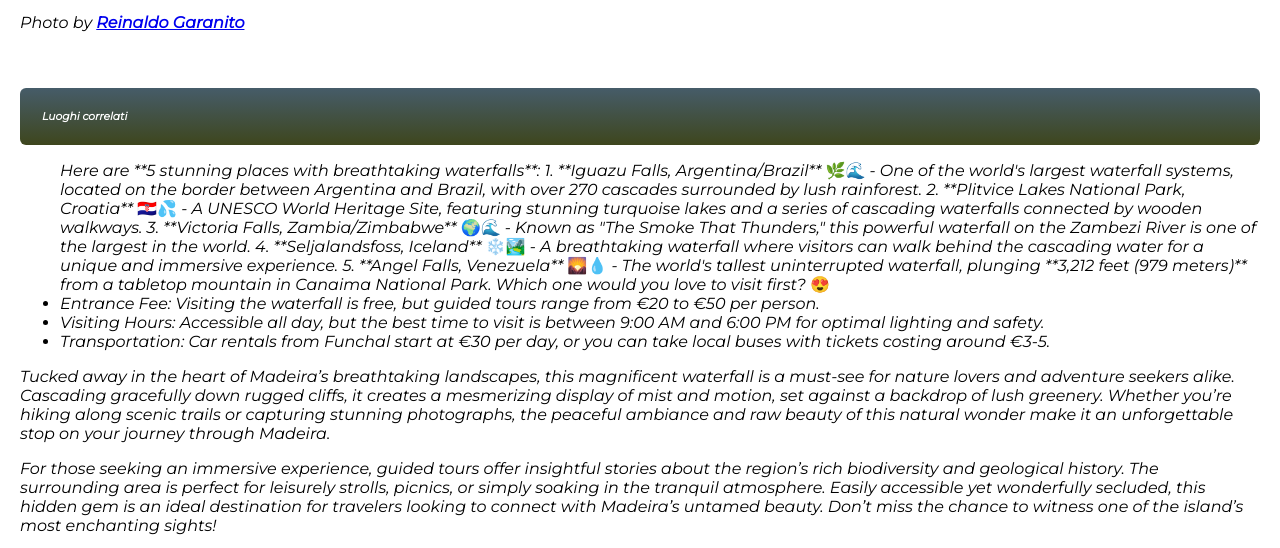
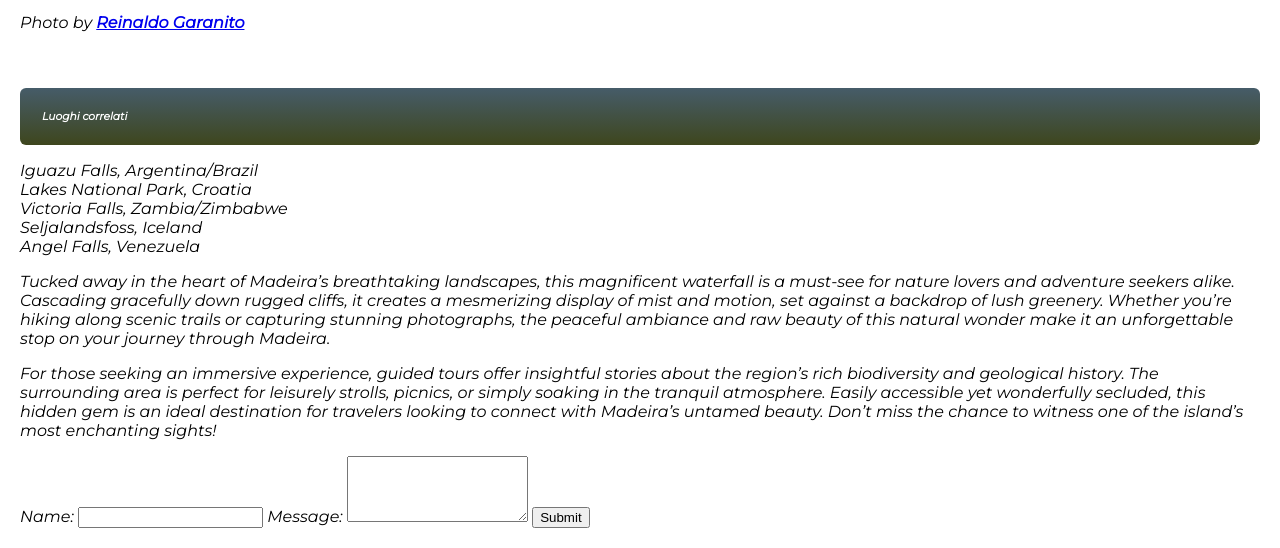
Before and after one commit to andrea-maiolo/cssIntroductionEpicode, a plain HTML site: page index.html in a window 1280 px wide. Shown: the part 686-1234 px from the top of the page. Drawn offline with Linux system fonts and the light colour scheme.

Commit message:
added list

```diff
--- a/index.html
+++ b/index.html
@@ -31,36 +31,12 @@
                 href="https://unsplash.com/@reinaldogaranito?utm_content=creditCopyText&utm_medium=referral&utm_source=unsplash">Reinaldo
                 Garanito</a></p>
         <h6>Luoghi correlati</h6>
-        <ul>
-            Here are **5 stunning places with breathtaking waterfalls**:
-
-            1. **Iguazu Falls, Argentina/Brazil** 🌿🌊
-            - One of the world's largest waterfall systems, located on the border between Argentina and Brazil, with
-            over 270 cascades surrounded by lush rainforest.
-
-            2. **Plitvice Lakes National Park, Croatia** 🇭🇷💦
-            - A UNESCO World Heritage Site, featuring stunning turquoise lakes and a series of cascading waterfalls
-            connected by wooden walkways.
-
-            3. **Victoria Falls, Zambia/Zimbabwe** 🌍🌊
-            - Known as "The Smoke That Thunders," this powerful waterfall on the Zambezi River is one of the largest in
-            the world.
-
-            4. **Seljalandsfoss, Iceland** ❄️🏞️
-            - A breathtaking waterfall where visitors can walk behind the cascading water for a unique and immersive
-            experience.
-
-            5. **Angel Falls, Venezuela** 🌄💧
-            - The world's tallest uninterrupted waterfall, plunging **3,212 feet (979 meters)** from a tabletop mountain
-            in Canaima National Park.
-
-            Which one would you love to visit first? 😍
-            <li>Entrance Fee: Visiting the waterfall is free, but guided tours range from €20 to €50 per person.</li>
-            <li>Visiting Hours: Accessible all day, but the best time to visit is between 9:00 AM and 6:00 PM for
-                optimal
-                lighting and safety.</li>
-            <li>Transportation: Car rentals from Funchal start at €30 per day, or you can take local buses with tickets
-                costing around €3-5.</li>
+        <ul class="lista">
+            <li>Iguazu Falls, Argentina/Brazil</li>
+            <li> Lakes National Park, Croatia</li>
+            <li>Victoria Falls, Zambia/Zimbabwe</li>
+            <li>Seljalandsfoss, Iceland</li>
+            <li><a></a>Angel Falls, Venezuela</li>
         </ul>
 
 
--- a/style.css
+++ b/style.css
@@ -42,3 +42,8 @@ h6 {
   border-radius: 6px;
   background: linear-gradient(#465c69, #3e461d);
 }
+
+.lista {
+  padding: 0;
+  list-style: none;
+}
```
